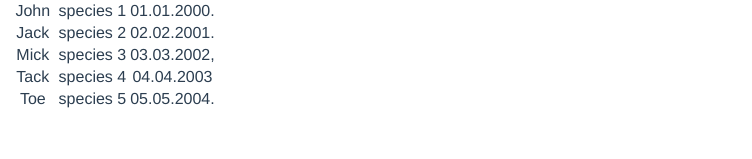
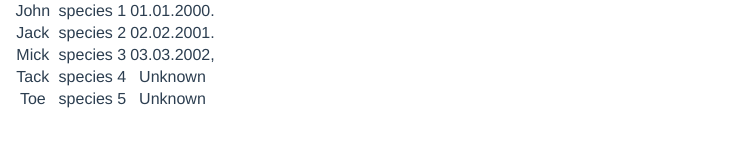
Before and after one commit to VladimirPetrovic/zoo, a Vue app: page / in a window 1280 px wide. Shown: the part 141-300 px from the top of the page, without its empty margins (0-752 px from the left). Built offline with nearby package versions, Linux system fonts and the light colour scheme.

Commit message:
for animals without birthday show unknown in table

```diff
--- a/src/components/AnimalList.vue
+++ b/src/components/AnimalList.vue
@@ -13,7 +13,7 @@
         <tr v-for="(animal, key) in animals" :key="key">
           <td>{{ animal.name }}</td>
           <td>{{ animal.species}}</td>
-          <td>{{ animal.birthday }}</td>
+          <td>{{ animal.birthday ? animal.birthday : 'Unknown' }}</td>
         </tr>
       </tbody>
     </table>
@@ -29,8 +29,8 @@ export default {
         { name: "John", species: "species 1", birthday: "01.01.2000."},
         { name: "Jack", species: "species 2", birthday: "02.02.2001."},
         { name: "Mick", species: "species 3", birthday: "03.03.2002,"},
-        { name: "Tack", species: "species 4", birthday: "04.04.2003"},
-        { name: "Toe", species: "species 5", birthday: "05.05.2004."}
+        { name: "Tack", species: "species 4", birthday: ""},
+        { name: "Toe", species: "species 5", birthday: ""}
       ],
       newAnimal: {
         name: '',
```
